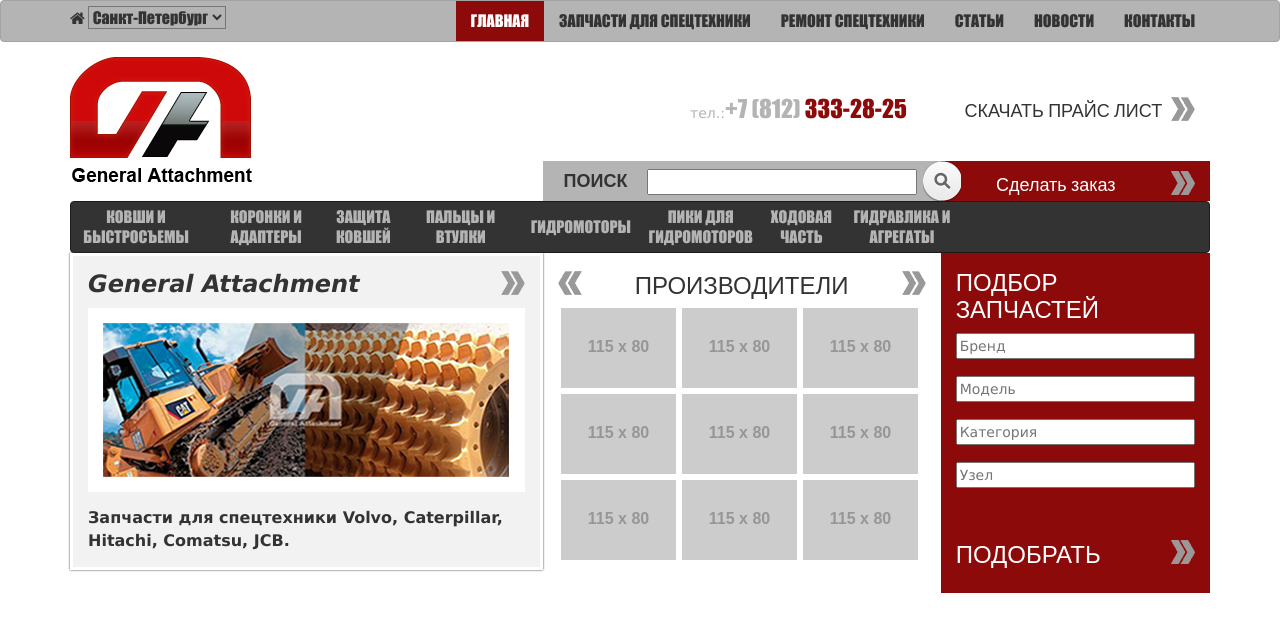
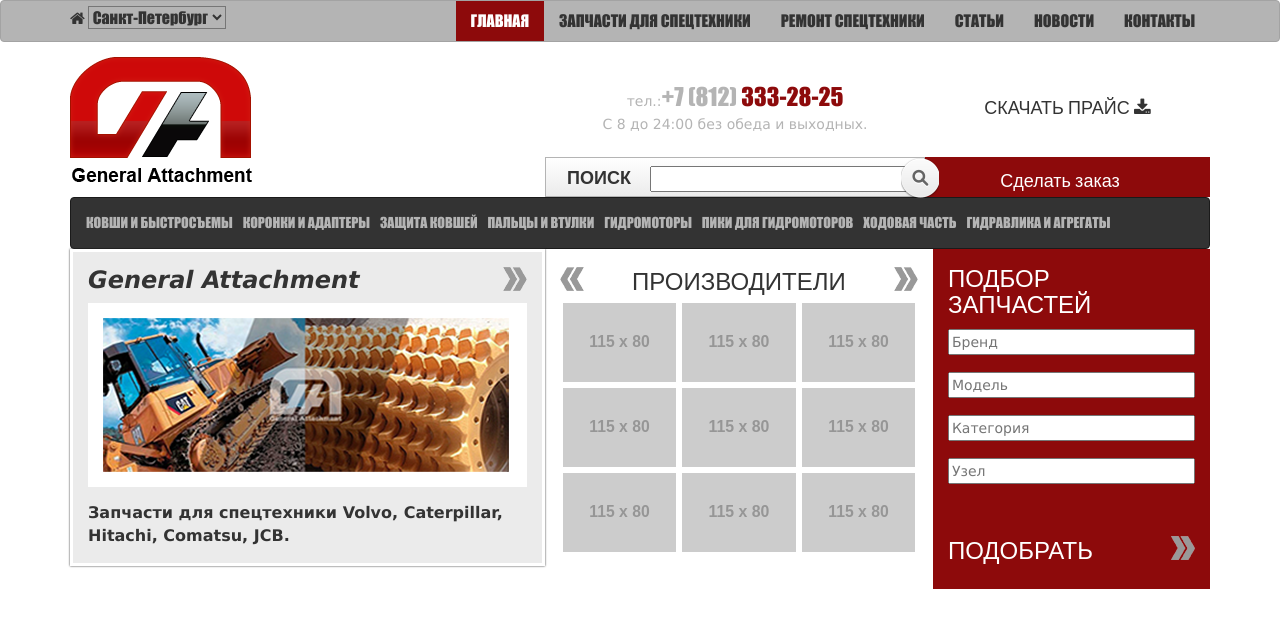
Before and after one commit to flareair/gamolot, a website: page index.html in a window 1280 px wide. Drawn offline with Linux system fonts and the light colour scheme; placeholder pictures from the web are drawn by us; files whose address does not match are found by name.

Commit message:
lot of homework

```diff
--- a/index.html
+++ b/index.html
@@ -3,6 +3,7 @@
 <html lang="ru">
 	<head>
 		<meta charset="utf-8">
+    <meta name="viewport" content="width=device-width, initial-scale=1.0">
 		<title>GAMolot</title>
 		<link rel="stylesheet" href="production.css">
     <script src="js/production.js"></script>
@@ -18,9 +19,6 @@
             <span class="icon-bar"></span>
             <span class="icon-bar"></span>
           </button>
-        </div>
-        <div class="collapse navbar-collapse">
-          <ul class="nav navbar-nav">
           <i class="fa fa-home"></i>
           <select>
               <option value="one">Санкт-Петербург</option>
@@ -28,7 +26,8 @@
               <option value="three">Новгород</option>
               <option value="four">Петрозаводск</option>
           </select>
-          </ul>
+        </div>
+        <div class="collapse navbar-collapse">
           <ul class="nav navbar-nav navbar-right">
             <li class="active"><a href="#">Главная</a></li>
             <li><a href="#">Запчасти для спецтехники</a></li>
@@ -45,41 +44,31 @@
         <div class="col-md-5">
           <img src="images/logo.png" alt="">
         </div>
-        <div class="col-md-7">
-          <div class="row col-right">
-            <div class="col-md-offset-2 col-md-5 phone-number text-center">
+        <div class="col-md-4">
+            <div class="phone-number text-center">
               <p>
-                тел.:<span>+7 (812) </span><span class="primary">333-28-25</span>
+                тел.:<span>+7 (812) </span><span class="primary">333-28-25</span><br>
+                С 8 до 24:00 без обеда и выходных.
               </p>
             </div>
-            <div class="col-md-5 header-price text-center">
-            <a href="#">
-            <button class="arrow arrow-right pull-right"></button>
-              <h3>
-                СКАЧАТЬ ПРАЙС ЛИСТ
-
-              </h3>
-            </div>
-            </a>
-            <div class="col-md-12">
-              <div class="row">
-                <div class="col-md-7 padding-left-zero">
             <div class="search">
               <label for="searchInput">Поиск</label>
               <input type="text" id="searchInput">
               <button type="submit"></button>
             </div>
         </div>
-                <div class="col-md-5">
+        <div class="col-md-3">
+          <div class="header-price">
+            <a href="#">
+              <h3>
+                Скачать прайс <i class="fa fa-download"></i>
+              </h3>
+            </a>
+          </div>
           <div class="buy">
             <a href="#">
-                    <button class="arrow arrow-right pull-right"></button>
               <h3 class="text-center">Сделать заказ</h3>
             </a>
-                  </div>
-                </div>
-              </div>
-            </div>
           </div>
         </div>
       </div>
@@ -97,18 +86,18 @@
             <ul class="nav navbar-nav">
               <li><a href="#">Ковши и быстросъемы</a></li>
               <li><a href="#">Коронки и адаптеры</a></li>
-              <li><a href="#">Защита<br>ковшей</a></li>
+              <li><a href="#">Защита ковшей</a></li>
               <li><a href="#">Пальцы и втулки</a></li>
               <li><a href="#">Гидромоторы</a></li>
               <li><a href="#">Пики для гидромоторов</a></li>
-              <li><a href="#">Ходовая<br>часть</a></li>
+              <li><a href="#">Ходовая часть</a></li>
               <li><a href="#">Гидравлика и агрегаты</a></li>
             </ul>
           </div><!--/.nav-collapse -->
         <!-- </div> -->
       </div>
       <div class="row">
-        <div class="col-md-5 padding-right-zero">
+        <div class="col-md-5">
           <div class="carousel-brand">
             <h2>General Attachment <button class="arrow arrow-right pull-right"></button></h2>
 
@@ -122,7 +111,7 @@
         </div>
         <div class="col-md-7">
           <div class="row">
-            <div class="col-md-7 padding-left-zero padding-right-zero">
+            <div class="col-md-7">
               <div class="brands">
                 <h2>
                   <button class="arrow arrow-left pull-left"></button>
@@ -148,7 +137,7 @@
                 </table>
               </div>
             </div>
-            <div class="col-md-5 padding-left-zero">
+            <div class="col-md-5">
               <div class="details-search">
                 <h2>Подбор запчастей</h2>
                 <input placeholder="Бренд">
--- a/less/base.less
+++ b/less/base.less
@@ -1,9 +1,14 @@
-.header {
-  // margin-bottom: 10px;
-  .col-left {
-    margin-bottom: 10px;
-  }
-}
+// .container
+// {
+//     min-width: 1000px !important;
+// }
+
+// .header {
+//   // margin-bottom: 10px;
+//   .col-left {
+//     margin-bottom: 10px;
+//   }
+// }
 
 input {
   &:focus {
--- a/less/components.less
+++ b/less/components.less
@@ -15,15 +15,16 @@
 }
 
 .second-menu {
-  .impact-heading(@size: 16px);
+  .impact-heading(@size: 14px);
   margin-bottom: 0;
   .navbar-collapse {
     padding: 0;
+    padding-left: 10px;
   }
   li {
     display: table;
     height: 50px;
-    max-width: 130px;
+    // max-width: 130px;
     text-align: center;
 
     a {
--- a/less/mixins.less
+++ b/less/mixins.less
@@ -4,15 +4,10 @@
   color: @color;
   text-transform: uppercase;
 }
-
-.padding-left-zero {
-  padding-left: 0;
-}
-
-.padding-right-zero {
-  padding-right: 0;
-}
-
 .padding-block {
   padding: 15px;
 }
+
+.gray-light {
+  color: @gray-light;
+}
--- a/less/modules.less
+++ b/less/modules.less
@@ -12,9 +12,14 @@
 }
 
 .phone-number {
+  height: 100px;
+  width: 100%;
+  display: table;
   color: @gray-light;
-  padding-top: 35px;
-  padding-bottom: 25px;
+  p {
+    display: table-cell;
+    vertical-align: middle;
+  }
   span {
     .impact-heading(@color: @gray-light; @size: 24px);
     &.primary {
@@ -24,29 +29,34 @@
 }
 
 .header-price {
-  padding-top: 40px;
-  padding-right: 30px;
+  height: 100px;
+  width: 100%;
+  display: table;
+  text-align: center;
+  a {
+    display: table-cell;
+    vertical-align: middle;
+
+  }
   a:hover {
     h3 {
       color: @brand-primary;
     }
     text-decoration: none;
-    .arrow {
-      background: url(images/arrows.png) 0 -72px;
-    }
   }
   h3 {
     margin: 0;
-    margin-top: 3px;
-    color: @gray;
+    .impact-heading;
   }
 }
 
 .search {
+  position: relative;
   height: 40px;
-  margin-right: -15px;
+  // margin-right: -15px;
   padding: 6px;
-  background-color: @gray-light;
+  background: linear-gradient(to top, @gray-lighter, white);;
+  border: 1px solid @gray-light;
   label {
     margin-left: 15px;
     margin-right: 15px;
@@ -61,7 +71,7 @@
   }
   button {
     position: absolute;
-    right: -20px;
+    right: -15px;
     top: 0px;
     padding: 0;
     height: 40px;
@@ -73,7 +83,7 @@
 }
 .buy {
   height: 40px;
-  margin-left: -15px;
+  // margin-left: -15px;
   padding-right: 15px;
   padding-top: 10px;
   background-color: @brand-primary;
--- a/less/variables.less
+++ b/less/variables.less
@@ -11,7 +11,7 @@
 @gray-dark:              lighten(#000, 20%);   // #333
 @gray:                   #333333; // #555
 @gray-light:             #b4b4b4; // #777
-@gray-lighter:           #f3f2f2; // #eee
+@gray-lighter:           #EBEBEB; // #eee
 
 @brand-primary:         #8d0a0b;
 @brand-success:         #5cb85c;
@@ -290,7 +290,7 @@
 //** Number of columns in the grid.
 @grid-columns:              12;
 //** Padding between columns. Gets divided in half for the left and right.
-@grid-gutter-width:         30px;
+@grid-gutter-width:         0;
 // Navbar collapse
 //** Point at which the navbar becomes uncollapsed.
 @grid-float-breakpoint:     @screen-sm-min;
```
Also changed, not shown: production.css. Lines whose indentation alone changed are shown as unchanged.
